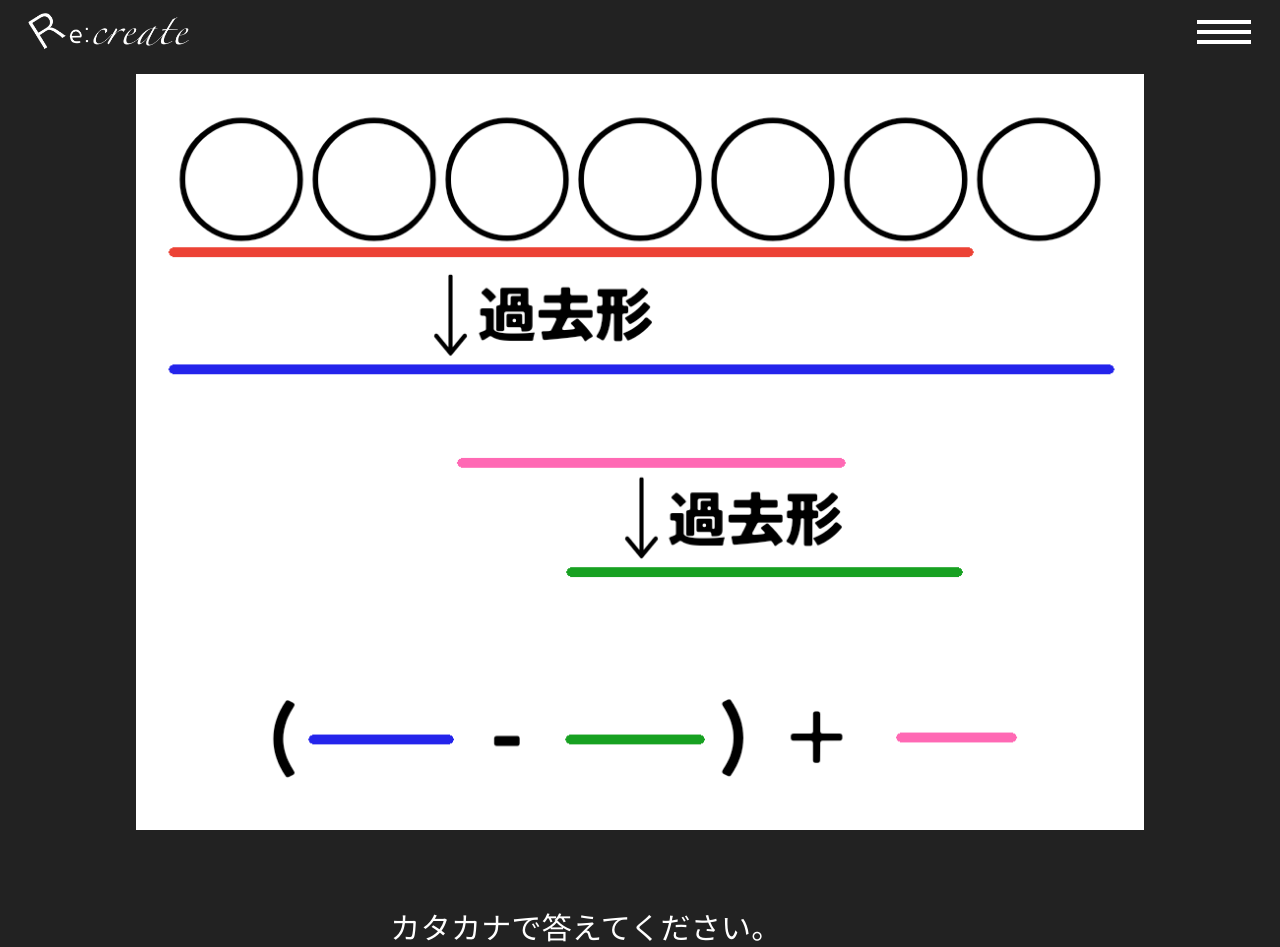
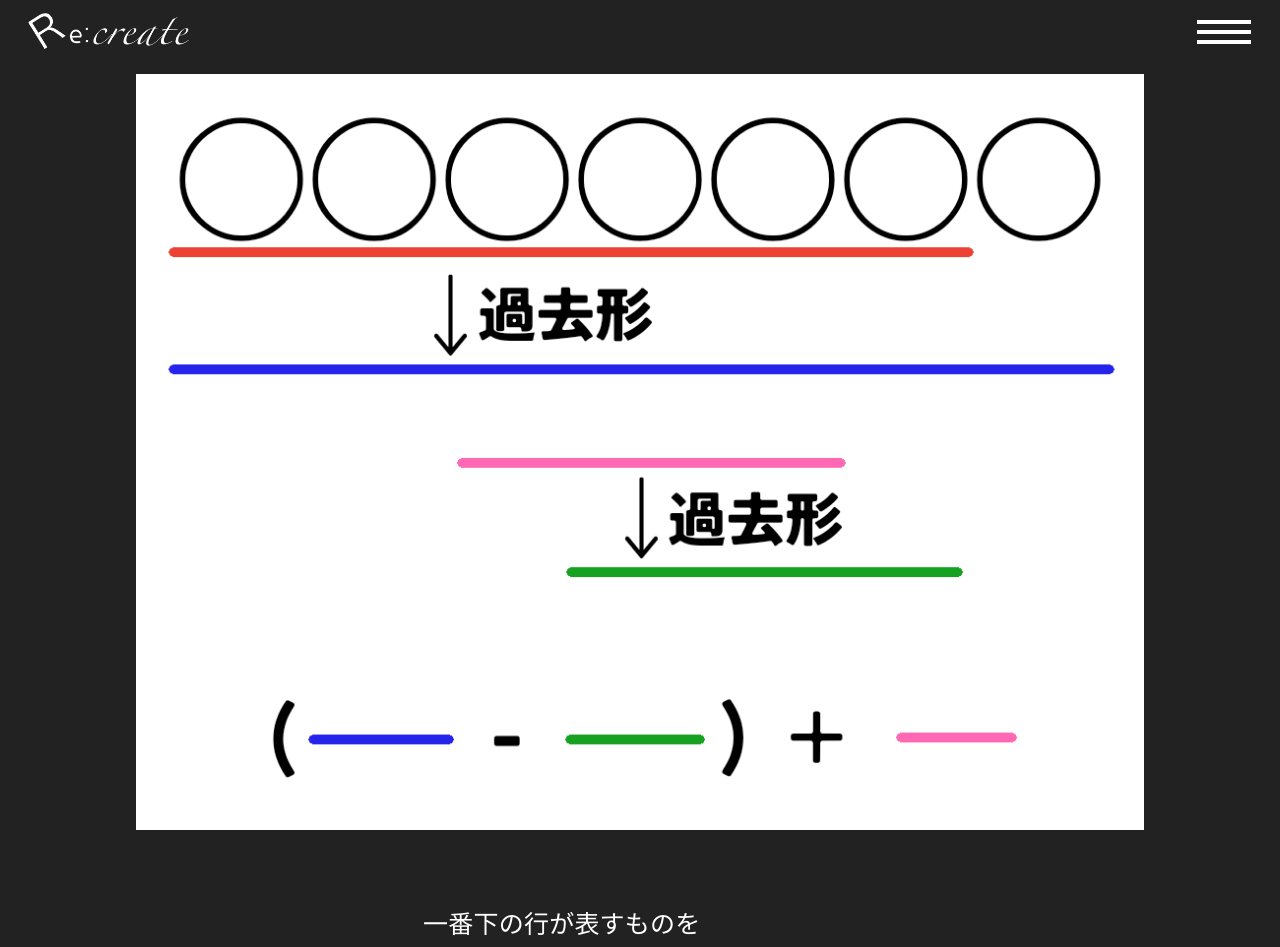
Before and after one commit to tk-jr3-reboot2024/tk-jr3-reboot2024.github.io, a React (Create React App) app: page /introduction/b/webnazo in a window 1280 px wide. Shown: the top 947 px of the page. Built offline with nearby package versions, Linux system fonts and the light colour scheme.

Commit message:
Update webnazo_content.js

```diff
--- a/src/components/introduction/3b-components/smartphone/webnazo_content.js
+++ b/src/components/introduction/3b-components/smartphone/webnazo_content.js
@@ -50,7 +50,9 @@ function Webnazo_content(){
 					color: '#fff'
 				}}
 				>
-					<Typography variant="body1" sx={{fontFamily: 'serif', fontSize: '30px'}}>
+					<Typography variant="body1" sx={{fontFamily: 'serif', fontSize: '25px'}}>
+						一番下の行が表すものを
+						<br />
 						カタカナで答えてください。
 					</Typography>
 					<TextField
```
